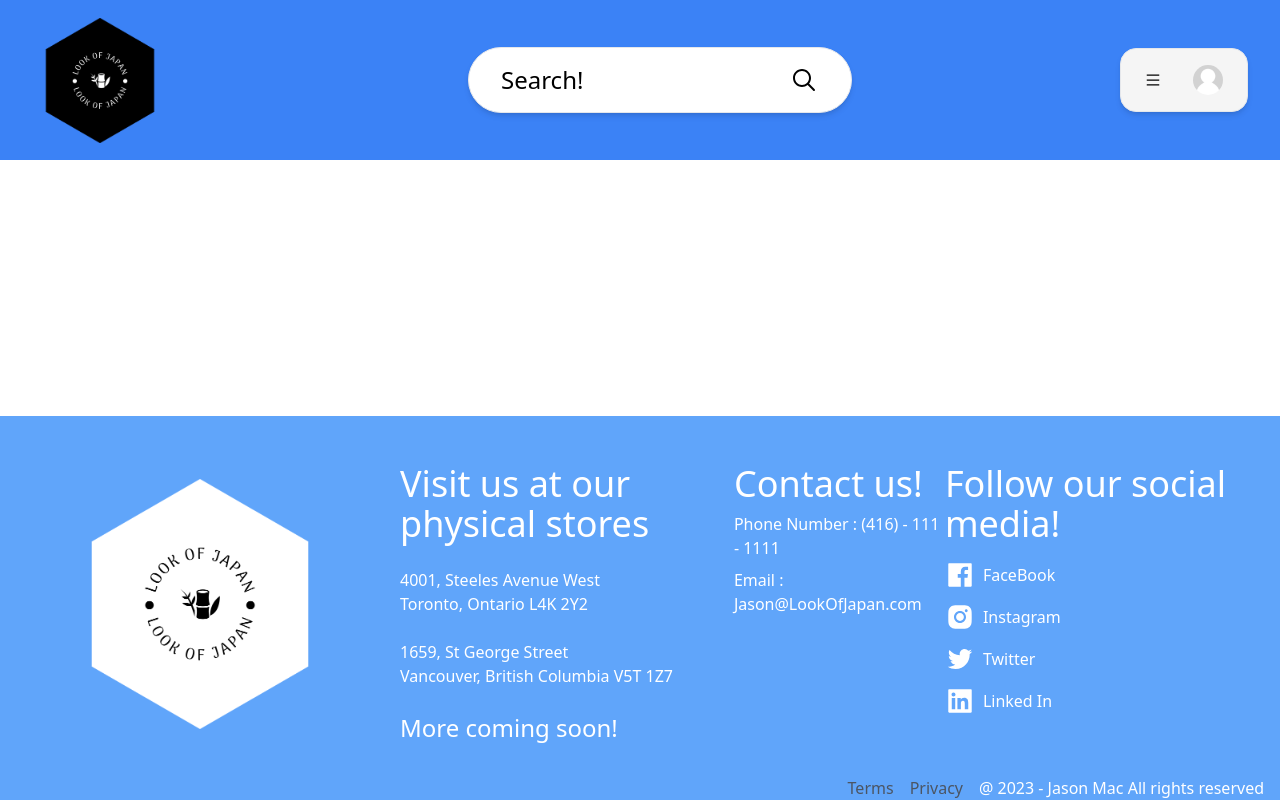
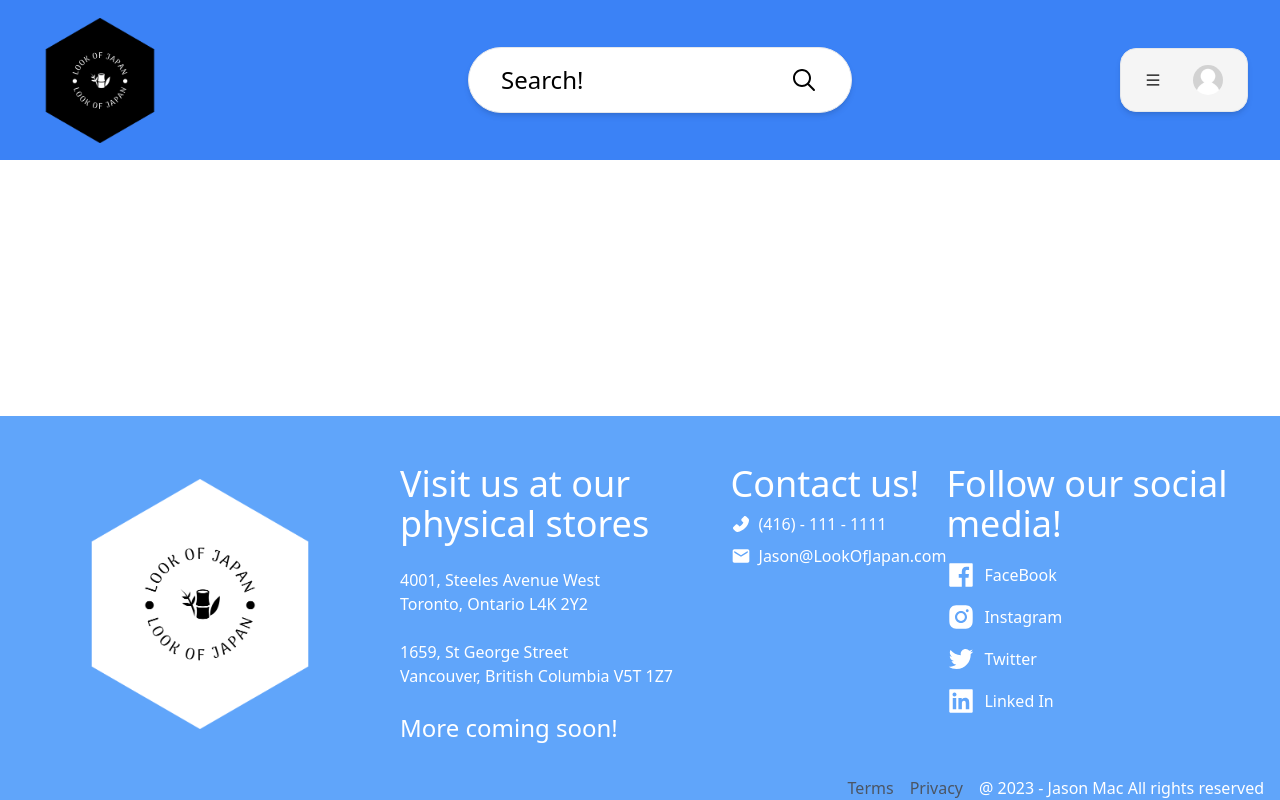
Before and after one commit to JasonMac123/market-place, a Next.js app: page / in a window 1280 px wide. Built offline with nearby package versions, Linux system fonts and the light colour scheme; no server answers.

Commit message:
Adds icons for accessibiltiy

```diff
--- a/app/components/footer/Footer.tsx
+++ b/app/components/footer/Footer.tsx
@@ -8,7 +8,9 @@ import {
   AiFillInstagram,
   AiOutlineTwitter,
   AiFillLinkedin,
+  AiFillPhone,
 } from "react-icons/ai";
+import { MdEmail } from "react-icons/md";
 
 const Footer = () => {
   return (
@@ -38,8 +40,14 @@ const Footer = () => {
         <div>
           <div className="text-4xl mb-2">Contact us!</div>
           <div className="space-y-2">
-            <h3>Phone Number : (416) - 111 - 1111</h3>
-            <h3>Email : Jason@LookOfJapan.com</h3>
+            <div className="flex gap-2 items-center">
+              <AiFillPhone size={20} />
+              <h3> (416) - 111 - 1111</h3>
+            </div>
+            <div className="flex gap-2 items-center">
+              <MdEmail size={20} />
+              <h3> Jason@LookOfJapan.com</h3>
+            </div>
           </div>
         </div>
         <div className="flex flex-col">
```
